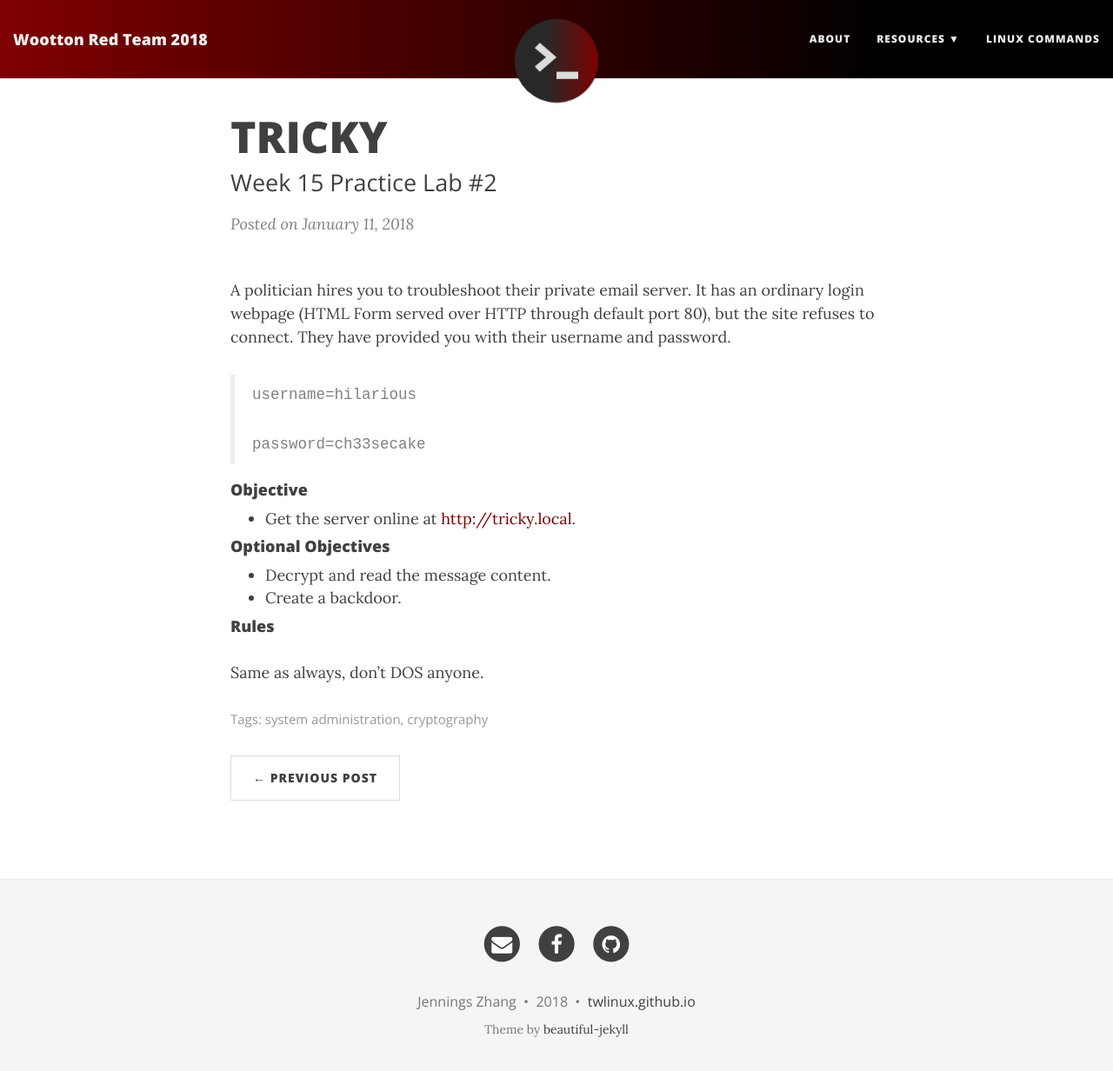
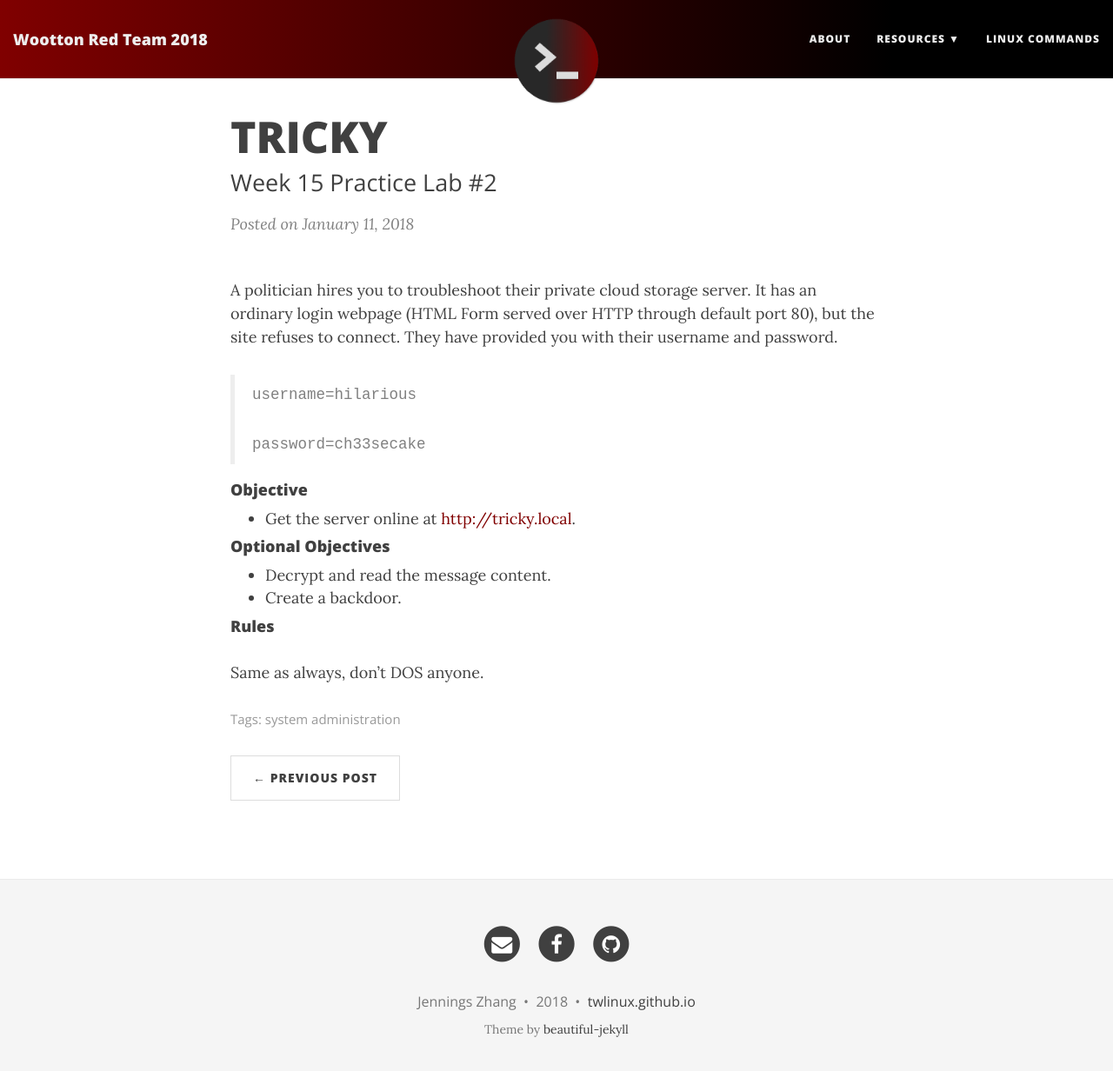
Before and after one commit to wsec/basaam0.github.io, a Jekyll site: the page built from _posts/2018-01-11-tricky.md, in a window 1280 px wide and 1245 px high. Shown: the top 1232 px of the window at 87% size. Built offline with Jekyll 4.4.1, drawn with Linux system fonts in a browser that asks for light colours; nearby versions of some CDN libraries; comment, search, counter and statistics services are not loaded.

```diff
--- a/_posts/2018-01-11-tricky.md
+++ b/_posts/2018-01-11-tricky.md
@@ -2,11 +2,11 @@
 layout: post
 title: TRICKY
 subtitle: "Week 15 Practice Lab #2"
-tags: [system administration, cryptography]
+tags: [system administration]
 css: /css/code.css
 ---
 
-A politician hires you to troubleshoot their private email server. It has an ordinary login webpage (HTML Form served over HTTP through default port 80), but the site refuses to connect. They have provided you with their username and password.
+A politician hires you to troubleshoot their private cloud storage server. It has an ordinary login webpage (HTML Form served over HTTP through default port 80), but the site refuses to connect. They have provided you with their username and password.
 
 > username=hilarious
 >
```
Also changed, not shown: about.md (+3 -1 lines), 2 other files.
